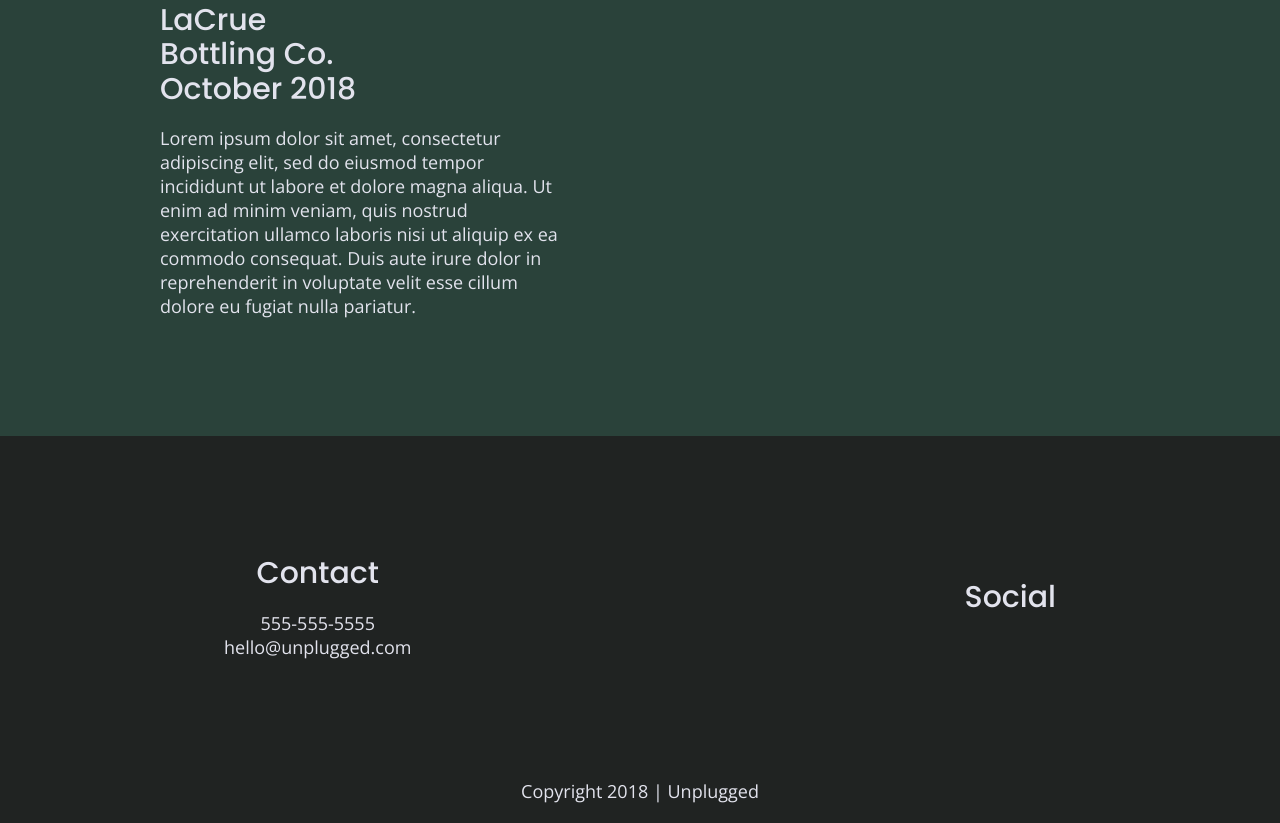
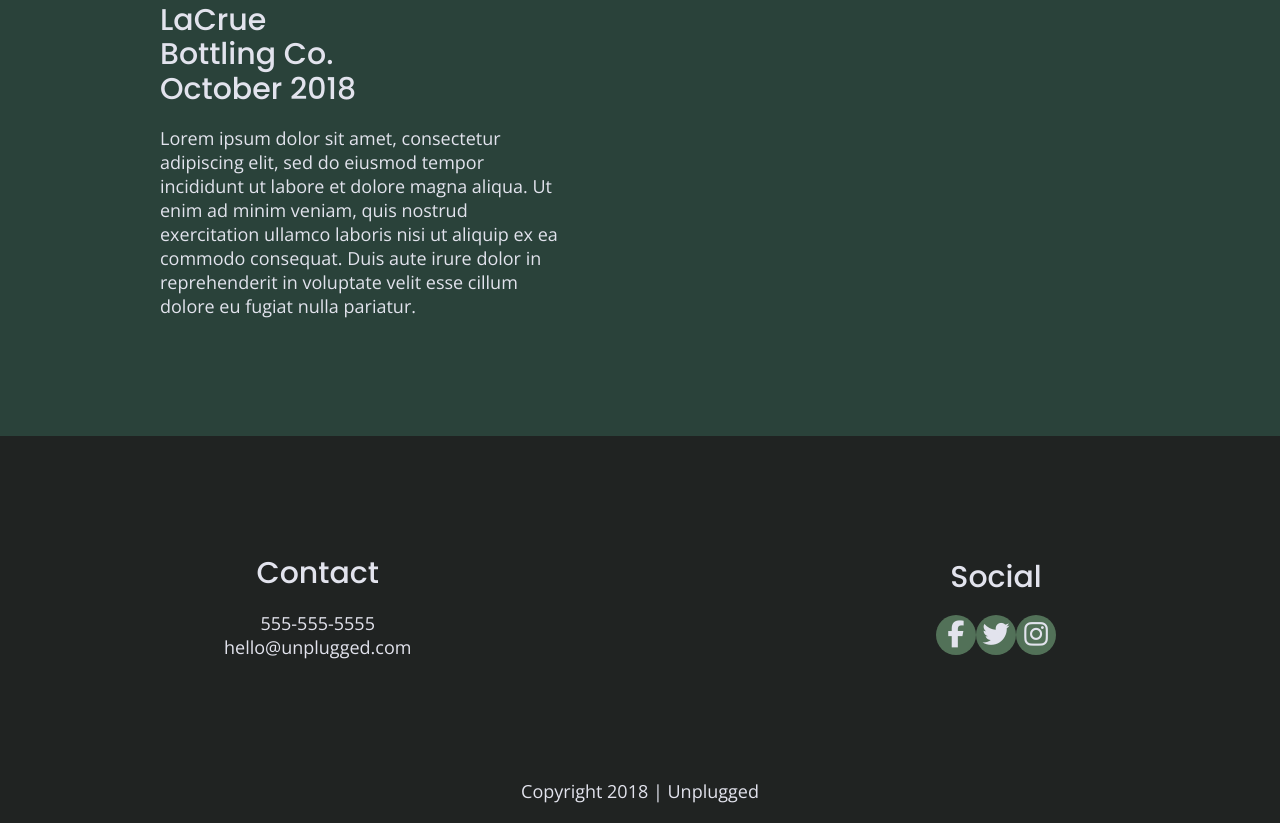
Before and after one commit to AlexC-Winter/unplugged-project, a website built with Parcel: page index.html in a window 1280 px wide. Shown: the part 2356-3179 px from the top of the page. Built offline with nearby package versions, Linux system fonts and the light colour scheme.

Commit message:
Added social icons

```diff
--- a/css/main.css
+++ b/css/main.css
@@ -234,6 +234,16 @@ footer .social-icons p {
   display: flex;
   justify-content: center;
   align-items: center;
+  text-align: center;
+  background-color: #527158;
+  color:#e2e3ed;
+  border-radius: 50%;
+  height: 40px;
+  width: 40px;
+}
+
+footer .social-icons i {
+  font-size: 1.5em;
 }
 
 footer .copyright {
--- a/index.html
+++ b/index.html
@@ -165,13 +165,13 @@
           <h4>Social</h4>
           <div class="social-icons">
             <p>
-              <a href="https://www.facebook.com/Skillcrush/" target="_blank"></a>
+              <a href="https://www.facebook.com/Skillcrush/" target="_blank"><i class="fab fa-facebook-f"></i></a>
             </p>
             <p>
-              <a href="https://twitter.com/Skillcrush" target="_blank"></a>
+              <a href="https://twitter.com/Skillcrush" target="_blank"><i class="fab fa-twitter"></i></a>
             </p>
             <p>
-              <a href="https://www.instagram.com/skillcrush/" target="_blank"></a>
+              <a href="https://www.instagram.com/skillcrush/" target="_blank"><i class="fab fa-instagram"></i></a>
             </p>
           </div>
         </div>
```
Also changed, not shown: about/index.html (+3 -3 lines), faq/index.html (+3 -3 lines).
